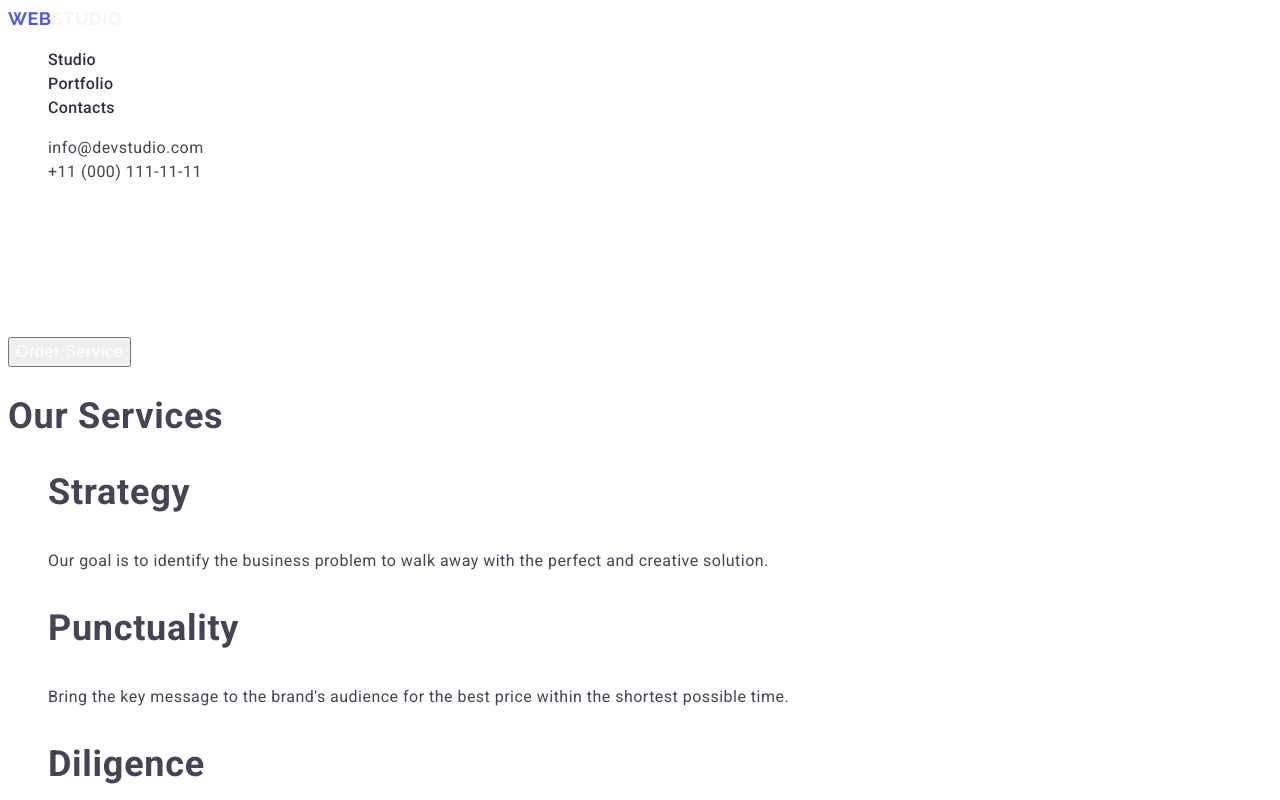
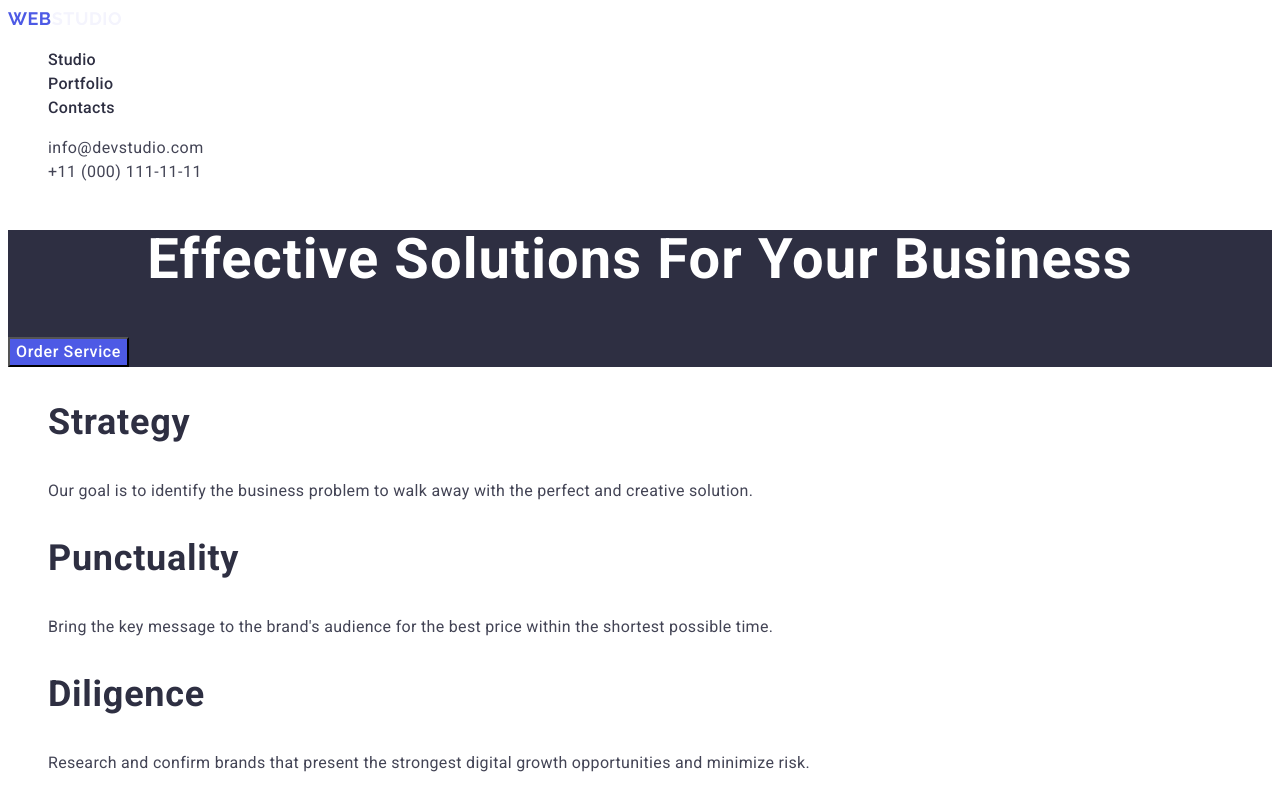
Before and after one commit to YuliyaRoslikova/goit-markup-hw-02, a plain HTML site: page index.html in a window 1280 px wide. Shown: the top 800 px of the page. Drawn offline with Linux system fonts and the light colour scheme.

Commit message:
review fixes

```diff
--- a/css/styles.css
+++ b/css/styles.css
@@ -6,7 +6,6 @@ body {
   line-height: 1.5;
   letter-spacing: 0.03em;
   background: #fff;
-
 }
 a {
   text-decoration: none;
@@ -31,12 +30,45 @@ ul {
 .logo span {
   color: #4d5ae5;
 }
+.title {
+  color: #2E2F42;
+  font-size: 36px;
+  font-weight: 700;
+  line-height: 1.11;
+  letter-spacing: 0.02em;
+  text-transform: capitalize;
+}
+.main-title {
+  color: #FFF;
+  font-size: 56px;
+  font-weight: 700;
+  line-height: 1.07;
+  text-align: center;
+}
+.subtitle {
+  font-size: 20px;
+  font-weight: 500;
+  line-height: 1.2;
+}
+.services-title {
+  font-size: 20px;
+  font-weight: 500;
+  line-height: 1.2;
+}
+
 .button {
   color: #FFF;
   font-size: inherit;
+  font-family: inherit;
   font-weight: 500;
   line-height: 1.5;
   letter-spacing: 0.04em;
+  background-color: #4D5AE5;
+  cursor: pointer;
+}
+.button:hover,
+.button:focus {
+  background-color: #404BBF;
 }
 .nav-list {
 }
@@ -68,23 +100,10 @@ ul {
 }
 .section {
 }
-.title {
-  font-size: 36px;
-  font-weight: 700;
-  line-height: 1.11;
-  letter-spacing: 0.02em;
-  text-transform: capitalize;
+.section-solutions {
+  background: #2E2F42;
 }
-.main-title {
-  color: #FFF;
-  font-size: 56px;
-  font-weight: 700;
-  line-height: 1.07;
-}
-.subtitle {
-  font-size: 20px;
-  font-weight: 500;
-  line-height: 1.2;
+.section-team {
 }
 .services {
 }
@@ -93,8 +112,10 @@ ul {
 .services__title {
 }
 .services__content {
+  letter-spacing: 0.02em;
 }
 .members {
+  background-color: inherit;
 }
 .members__item {
 }
@@ -116,30 +137,8 @@ ul {
 }
 .footer {
   color: #F4F4FD;
+  background: #2E2F42;
 }
 .footer__content {
+  letter-spacing: 0.02em;
 }
-
-
-
-/* Header 1 */
-
-
-
-
-
-
-
-
-
-/* Header 2 */
-
-
-
-
-
-
-
-
-
-/* Header 3 */
--- a/index.html
+++ b/index.html
@@ -40,12 +40,12 @@
       </address>
     </header>
     <main class="main-content">
-      <section class="section">
+      <section class="section-solutions section">
         <h1 class="main-title title">Effective Solutions for Your Business</h1>
         <button class="button" type="button">Order Service</button>
       </section>
       <section class="section">
-        <h2 class="title">Our Services</h2>
+        <h2 class="title services-title" hidden>Our Services</h2>
         <ul class="services">
           <li class="services__item">
             <h3 class="services__title title">Strategy</h3>
@@ -77,7 +77,7 @@
           </li>
         </ul>
       </section>
-      <section class="section">
+      <section class="section-team section">
         <h2 class="title">Our Team</h2>
         <ul class="members">
           <li class="members__item">
```
